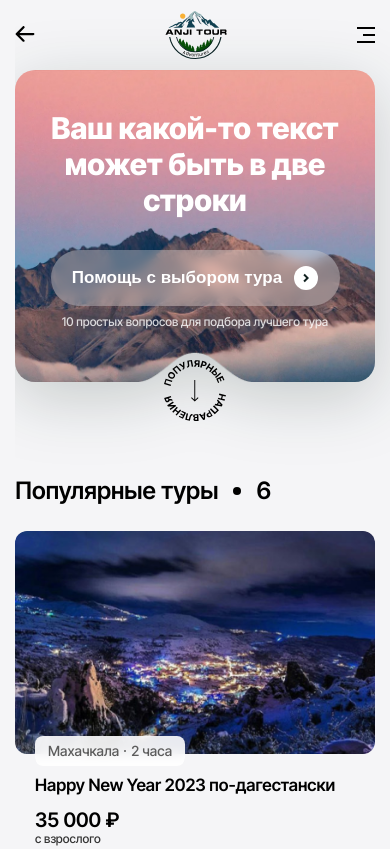
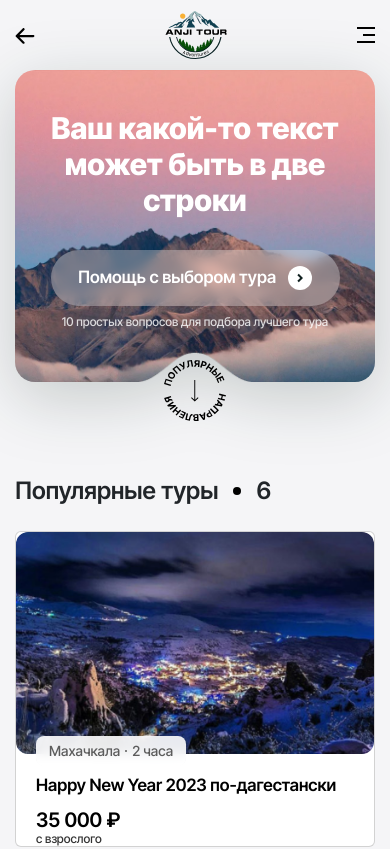
Before and after one commit to Fanis10/Anji, a plain HTML site: page index.html in a window 390 px wide. Shown: the top 849 px of the page. Drawn offline with nearby package versions, Linux system fonts and the light colour scheme; a web font is replaced by a local one.

Commit message:
sfgsgsggsg

```diff
--- a/index.html
+++ b/index.html
@@ -9,7 +9,7 @@
     <link rel="stylesheet" href="css/fancybox.css">
     <link rel="stylesheet" href="animation/aos.css">
     <link rel="stylesheet" href="https://cdn.jsdelivr.net/npm/swiper@8/swiper-bundle.min.css"/>
-    <link rel="stylesheet" href="bootstrsp/bootstrap.css.map">
+    <link rel="stylesheet" href="bootstrsp/bootstrap.min.css">
     <link rel="stylesheet" href="css/style.css">
 </head>
 <body>
@@ -588,7 +588,7 @@
     <script src="js/fancybox.umd.js"></script>
     <script src="animation/aos.js"></script>
     <script src="https://cdn.jsdelivr.net/npm/swiper@8/swiper-bundle.min.js"></script>
-    <script src="bootstrsp/bootstrap.js.map"></script>
+    <script src="bootstrsp/bootstrap.min.js"></script>
     <script src="js/main.js"></script>
 </body>
 </html>
--- a/scss/header.scss
+++ b/scss/header.scss
@@ -238,3 +238,14 @@
     }
   }
 }
+
+@media screen and (max-width: 576px) {
+  .header {
+    .container {
+      padding: 0;
+    }
+    &__inner {
+      padding: 0 15px;
+    }
+  }
+}
--- a/scss/main.scss
+++ b/scss/main.scss
@@ -181,9 +181,6 @@
 .gallery {
   margin-top: -415px;
   padding: 0 0 85px;
-  .container {
-    padding: 0;
-  }
   &__inner {
     display: flex;
     flex-wrap: wrap;
@@ -819,10 +816,6 @@
   .gallery {
     margin-top: -215px;
     padding: 0 0 50px;
-    .container {
-      width: calc(100% + 54px);
-      margin-left: -27px;
-    }
     &__inner {
       padding: 0;
     }
--- a/scss/nullstyle.scss
+++ b/scss/nullstyle.scss
@@ -103,7 +103,11 @@ li {
 }
 
 .container {
-  margin: 0 auto;
-  padding: 0 15px;
-  max-width: 1330px;
+  padding: 0;
 }
+
+@media screen and (max-width: 576px) {
+  .container {
+    padding: 0 15px;
+  }
+}
```
Also changed, not shown: bootstrsp/bootstrap.min.css (added), bootstrsp/bootstrap.min.js (added), css/style.css, scss/header.css, scss/nullstyle.css, 4 other files.
